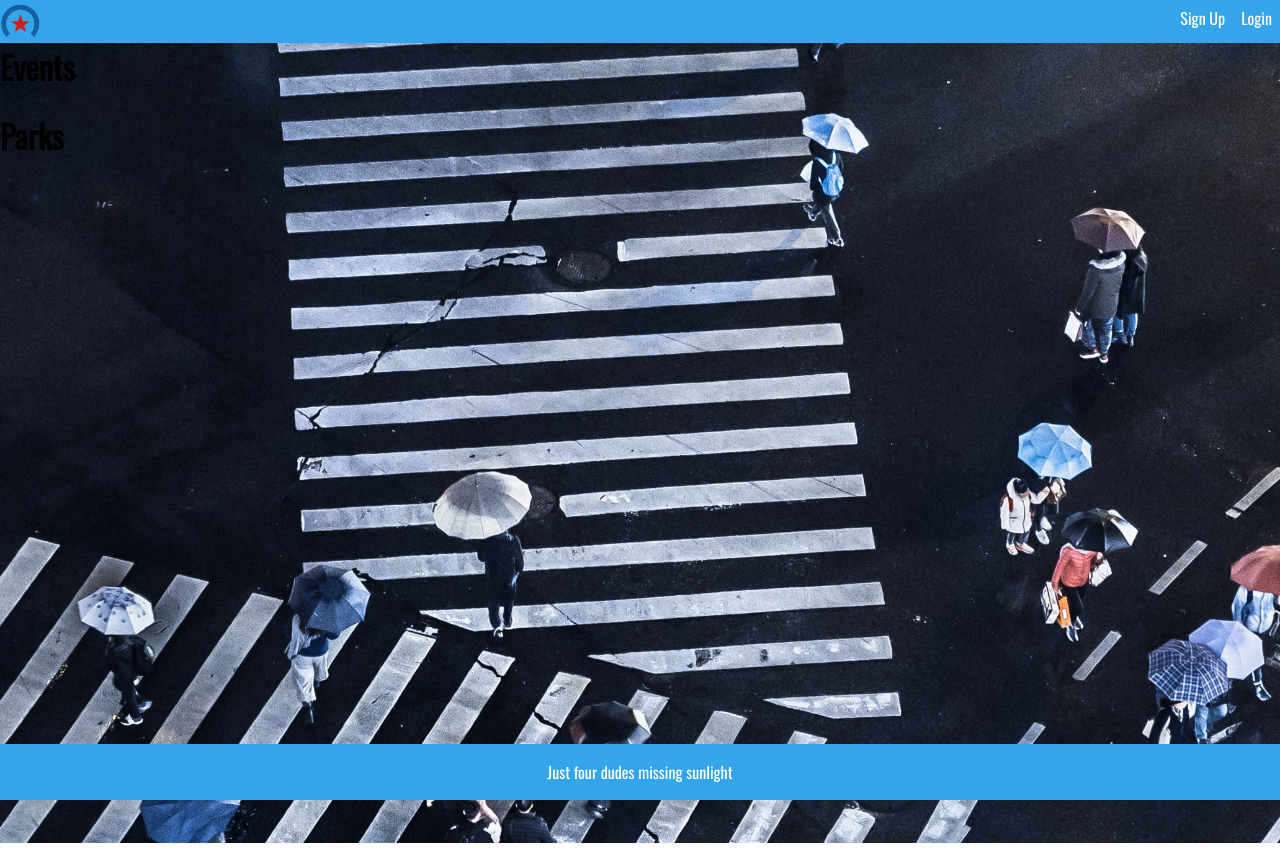
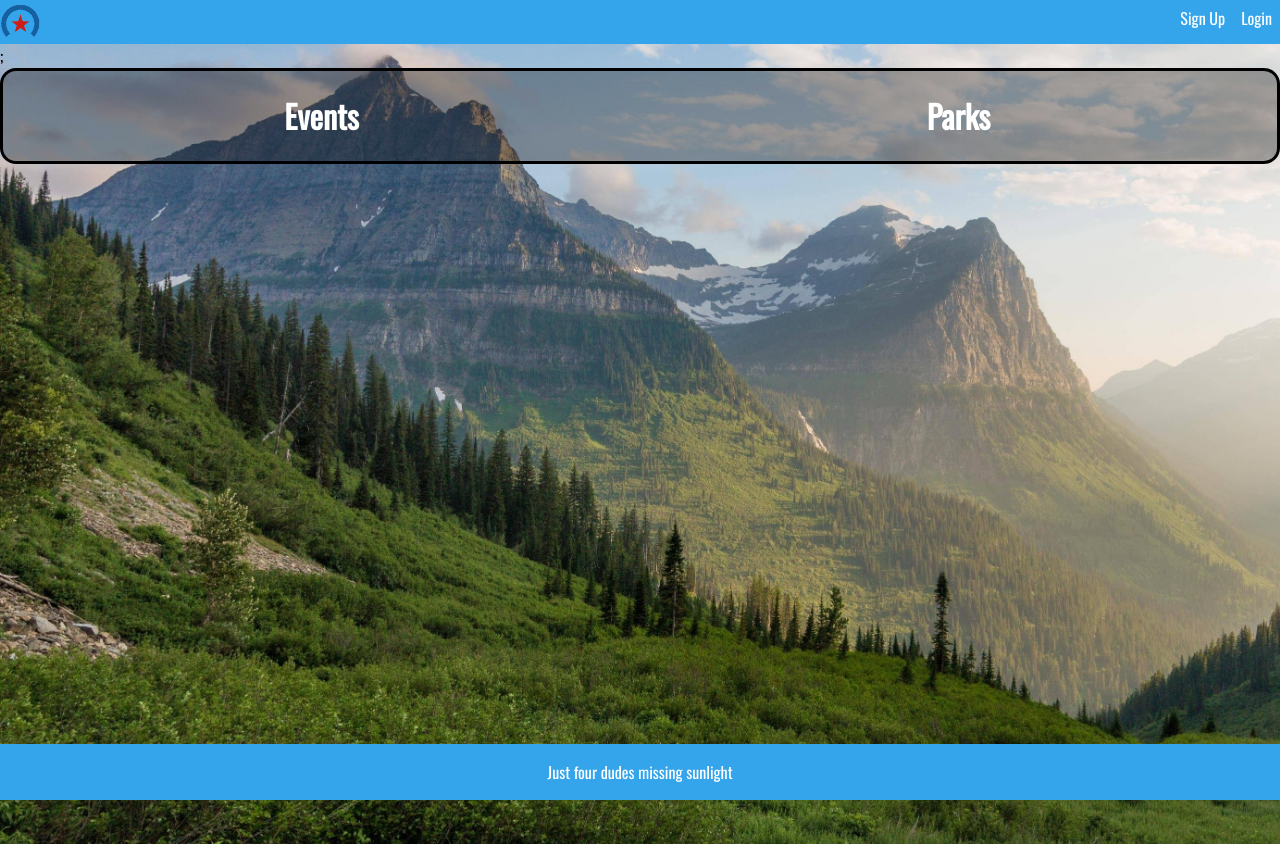
Before and after one commit to Jonathan-Sandifer/All-Star-Events, a React (Create React App) app in the folder ghi/: page /EventsParks in a window 1280 px wide. Built offline with nearby package versions, Linux system fonts and the light colour scheme; no server answers.

Commit message:
made the events/parks page nicer

```diff
--- a/ghi/src/components/EventsParks.js
+++ b/ghi/src/components/EventsParks.js
@@ -3,11 +3,15 @@ import Search from './Search';
 
 function EventsParks() {
     return (
-      <div className="events-parks">
-          <div>
-            <h1>Events</h1>
-            <h1>Parks</h1>
-          </div>
+      <div className="events-parks">;
+        <div className="row">
+            <div className="column">
+              <h1>Events</h1>
+            </div>
+            <div className="column">
+              <h1>Parks</h1>
+            </div>
+        </div>
       </div>
     );
   }
--- a/ghi/src/index.css
+++ b/ghi/src/index.css
@@ -55,12 +55,12 @@ ul {
 }
 
 .events-parks {
-  background-image: url('./images/img-6.jpg');
+  background-image: url('./images/img-66.jpg');
   background-size: cover;
   height: 100vh;
   margin-left: -8px;
   margin-right: -8px;
-  margin-top: -22px;
+
 
 }
 
@@ -332,3 +332,16 @@ li {
   margin-left: -8px;
   margin-right: -8px;
 }
+
+.column {
+  flex: 50%;
+  color: white;
+  text-align: center;
+}
+
+.row {
+  display: flex;
+  border-radius: 16px 16px 16px 16px;
+  border: 3px solid black;
+  background-color: rgba(0, 0, 0, 0.324);
+}
```
Also changed, not shown: ghi/src/images/img-66.jpg (added), 1 other file (tests, documents, lock files or other folders).
